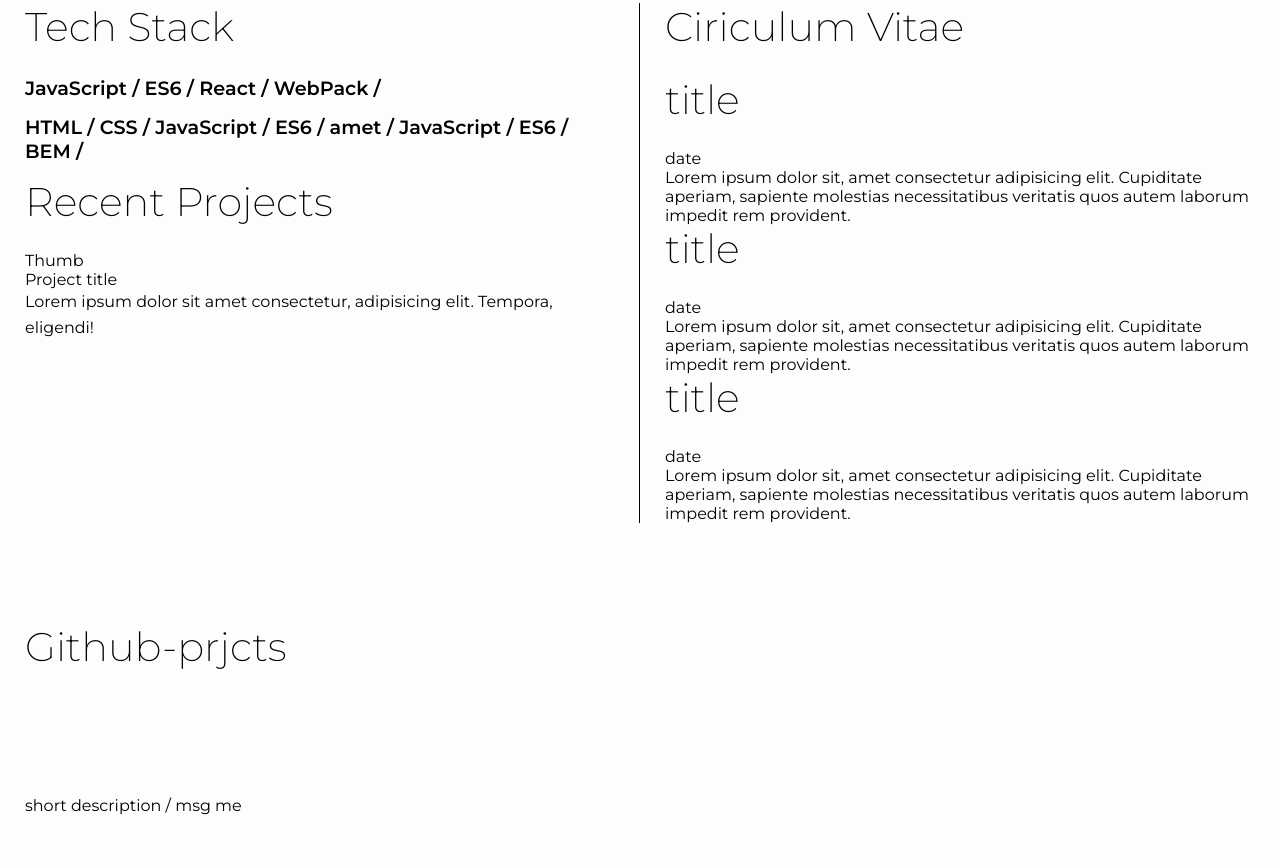
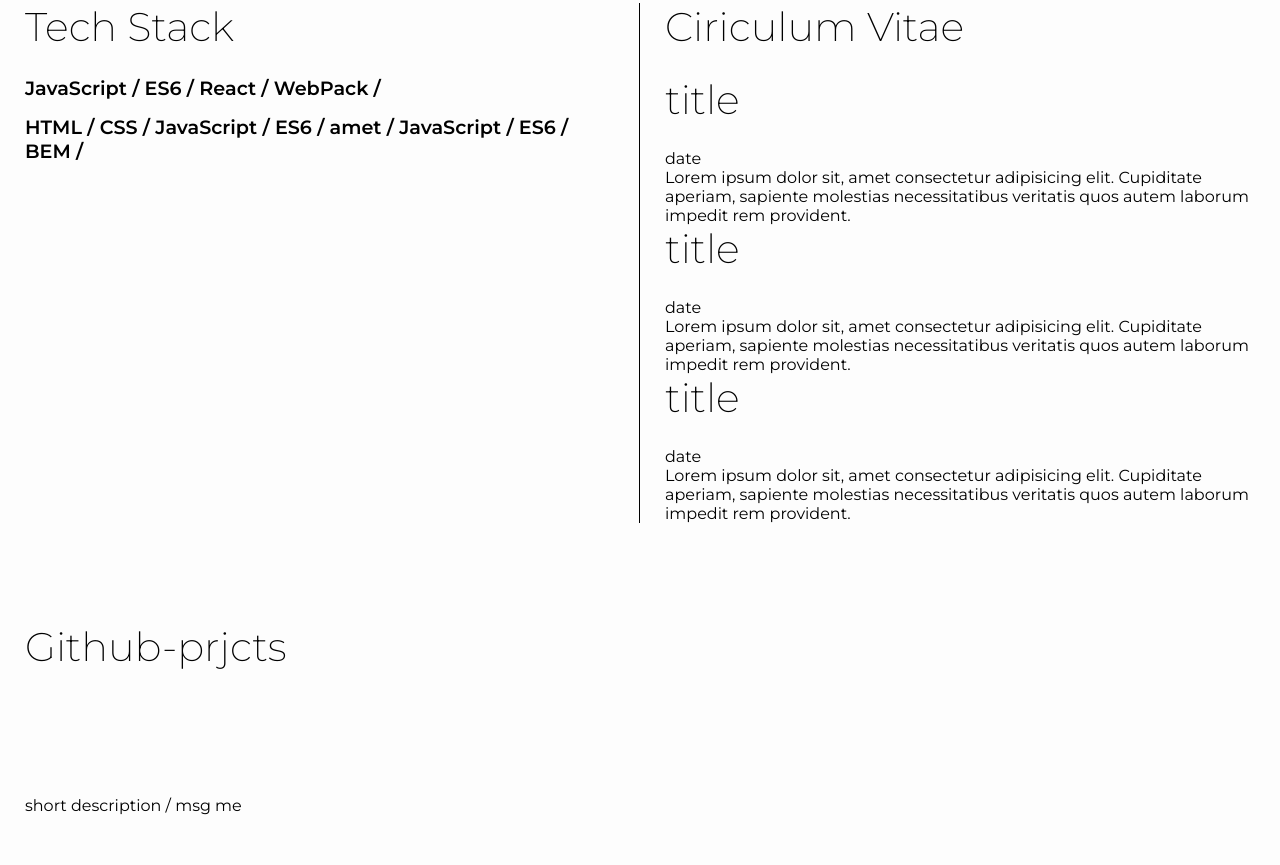
Before and after one commit to tangratannakra/online-portfolio, a website built with webpack: page src/index.html in a window 1280 px wide. Shown: the part 817-1682 px from the top of the page. Built offline with nearby package versions, Linux system fonts and the light colour scheme.

Commit message:
cleaning

```diff
--- a/src/index.html
+++ b/src/index.html
@@ -41,14 +41,7 @@
 
                   </ul>
               </div>
-              <div class="recent-projects">
-                <h1>Recent Projects</h1>
-                <div class="project">
-                    <div class="project--thumb">Thumb</div>
-                    <div class="project--title">Project title</div>
-                    <div class="project--description"><p>Lorem ipsum dolor sit amet consectetur, adipisicing elit. Tempora, eligendi!</p></div>
-                </div>
-            </div>
+
           </div>
           <div class="section__right">
               <div class="cv">
```
